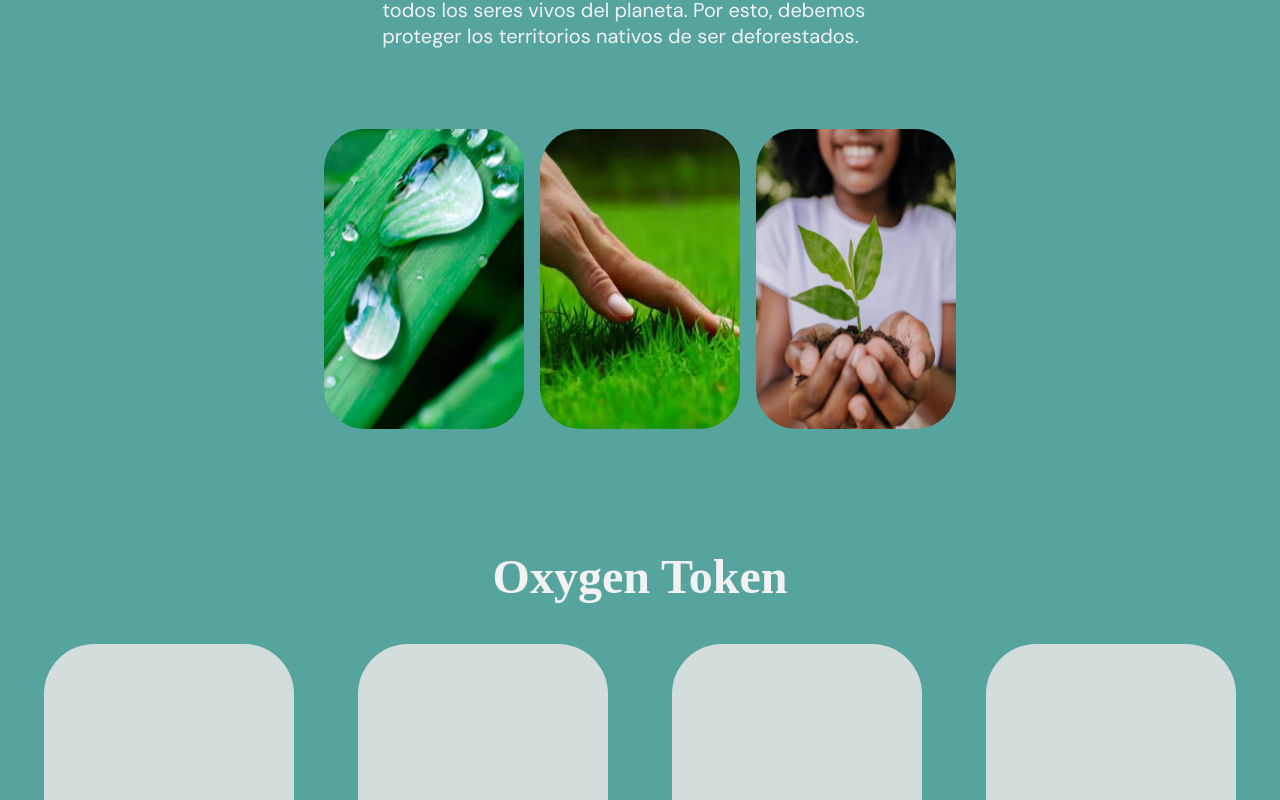
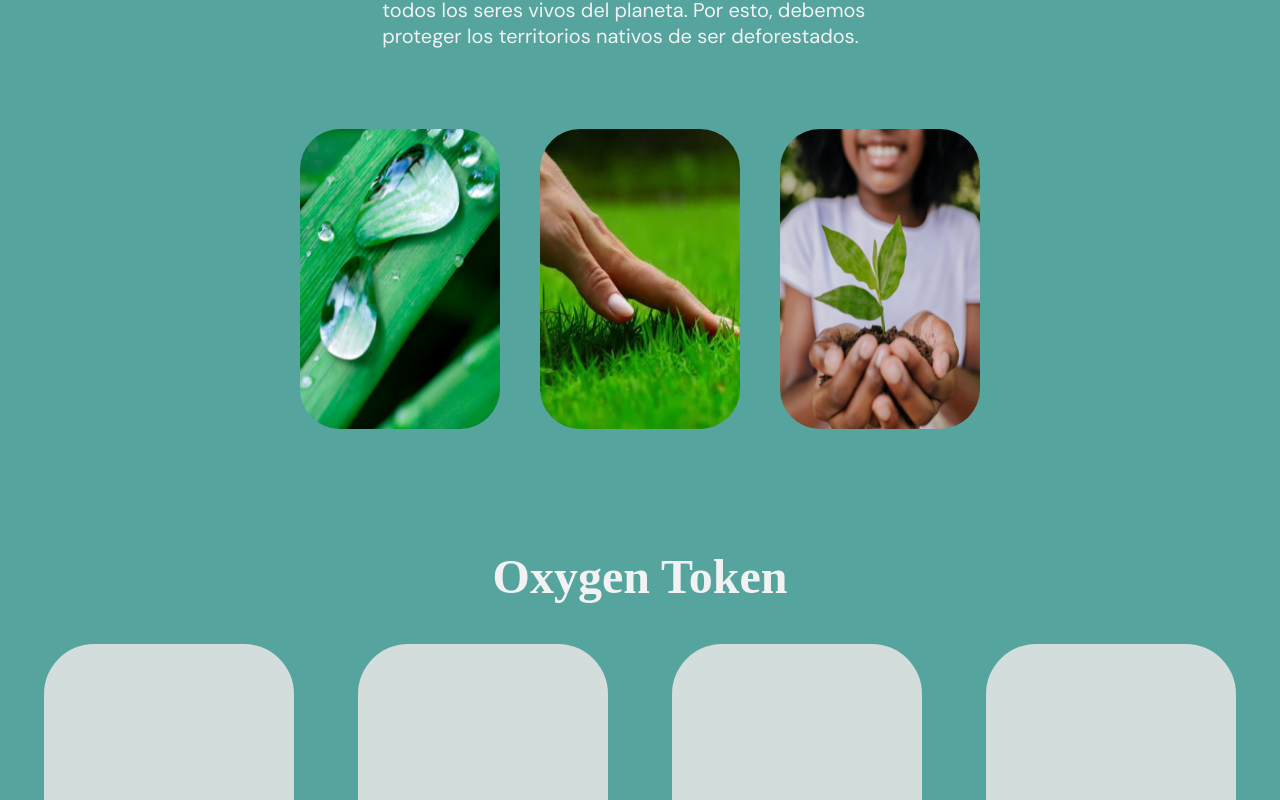
Before and after one commit to oxygentoken-org/oxygen-token, a Next.js app: page /home/MainPage in a window 1280 px wide. Shown: the part 1200-2000 px from the top of the page. Built offline with nearby package versions, Linux system fonts and the light colour scheme.

Commit message:
[ESTILOS] Card con numero y textos

```diff
--- a/pages/home/MainPage.js
+++ b/pages/home/MainPage.js
@@ -55,17 +55,20 @@
             <p>Los bosques nativos son uno de los principales  <br/> productores de oxígeno, son esenciales para nosotros y <br/> todos los seres vivos del planeta. Por esto, debemos <br/>proteger los territorios nativos de ser deforestados.</p></div>
             <div className="servicesContainer" >
             <CardService
+                number= "1."
                 image={imgServicio1}
-                title="Título del servicio"
-                text="Descripción del servicio"/>
+                title="Medí"
+                text="Conocé tu impacto ambiental. Utilizá la calculadora y descubrí tus emisiones de CO2"/>
             <CardService
+                number="2."
                 image={imgServicio2}
-                title="Título del servicio"
-                text="Descripción del servicio"/>
+                title="Compensá"
+                text="Tu compra garantiza la protección del bosque. Salvá a los árboles de ser talados y a la fauna de ser desplazada"/>
             <CardService
+                number="3."
                 image={imgServicio3}
-                title="Título del servicio"
-                text="Descripción del servicio"/>
+                title="Monitoreá"
+                text="Visualizá la cantidad de árboles y especies salvadas, y cuánto CO2 absorbió tu inversión en un año."/>
 
             </div>
 
--- a/src/app/components/CardService.js
+++ b/src/app/components/CardService.js
@@ -3,7 +3,7 @@
 import { useState } from "react";
 import Image from "next/image";
 
-const CardService = ({ image, title, text }) => {
+const CardService = ({ image, title, text, number }) => {
   const [flipped, setFlipped] = useState(false);
 
   const handleClick = () => {
@@ -19,7 +19,8 @@
 
     </div>
     <div class="flip-card-back">
-      <h1>{title}</h1>
+      <h1>{number}</h1>
+      <h2>{title}</h2>
       <p>{text}</p>
     </div>
   </div>
--- a/src/app/styles/cardservice.css
+++ b/src/app/styles/cardservice.css
@@ -3,13 +3,13 @@
     width: 200px;
     height: 300px;
     perspective: 1000px;
+
   }
 
   .flip-card-inner {
     position: relative;
     width: 100%;
     height: 100%;
-    text-align: center;
     transition: transform 0.8s;
     transform-style: preserve-3d;
 
@@ -30,6 +30,7 @@
     border: 0;
 
 
+
   }
 
   .flip-card-front {
@@ -40,4 +41,26 @@
     background-color: #006a6a;
     color: white;
     transform: rotateY(180deg);
+    padding:0.8em;
   }
+
+  .flip-card-back h1{
+    font-size: 50px;
+    font-family: var(--dm-sans);
+    color: #94c0c0;
+    line-height: 20px;
+    font-weight: 700;
+
+  }
+
+  .flip-card-back h2{
+    font-size: 25px;
+    font-family: var(--montserrat);
+    color: var(--white);
+
+  }
+
+  .flip-card-back p{
+    font-size: 16px;
+
+  }
--- a/src/app/styles/mainpage.css
+++ b/src/app/styles/mainpage.css
@@ -212,56 +212,14 @@
 .servicesContainer{
     display: flex;
     flex-direction: row;
-    gap: 1em;
+    gap: 2.5em;
     margin-top: 20px;
-}
-
-.card{
-    background-color: var(--white);
-    width: 220px;
-    height: 350px;
-    border-radius: 50px;
-    transition: transform 0.6s;
-
 
 }
 
-.card:hover{
-    cursor:pointer;
-}
-.flipped {
-    transform: rotateY(180deg);
-  }
 
-.serviceFront, .serviceBack{
-    backface-visibility: hidden;
 
-}
 
-.serviceBack{
-transform: rotateY(180deg);
-  display: flex;
-  justify-content: center;
-  align-items: center;
-  background-color: var(--white);
-    width: 220px;
-    height: 350px;
-    border-radius: 50px;
-  color: red;
-  padding: 10px;
-
-}
-
-.serviceFront{
-    display: flex;
-  justify-content: center;
-  align-items: center;
-    background-color: var(--white);
-    width: 220px;
-    height: 350px;
-    border-radius: 50px;
-    filter: drop-shadow(0px 4px 4px rgba(0, 0, 0, 0.25)) drop-shadow(0px 4px 4px rgba(0, 0, 0, 0.25));
-}
 
 @media screen and (max-width: 768px) {
     .servicesContainer{
@@ -329,6 +287,8 @@
     flex-direction: row;
     gap: 4em;
     flex-wrap: wrap;
+    align-items: center;
+    justify-content: center;
 
 
 }
@@ -387,6 +347,7 @@
 @media screen and (max-width: 768px) {
     .layoutHome h1{
         font-size: 50px;
+        padding-top: 2em;
     }
 
     .layoutHome h3, .servicesText h3{
```
